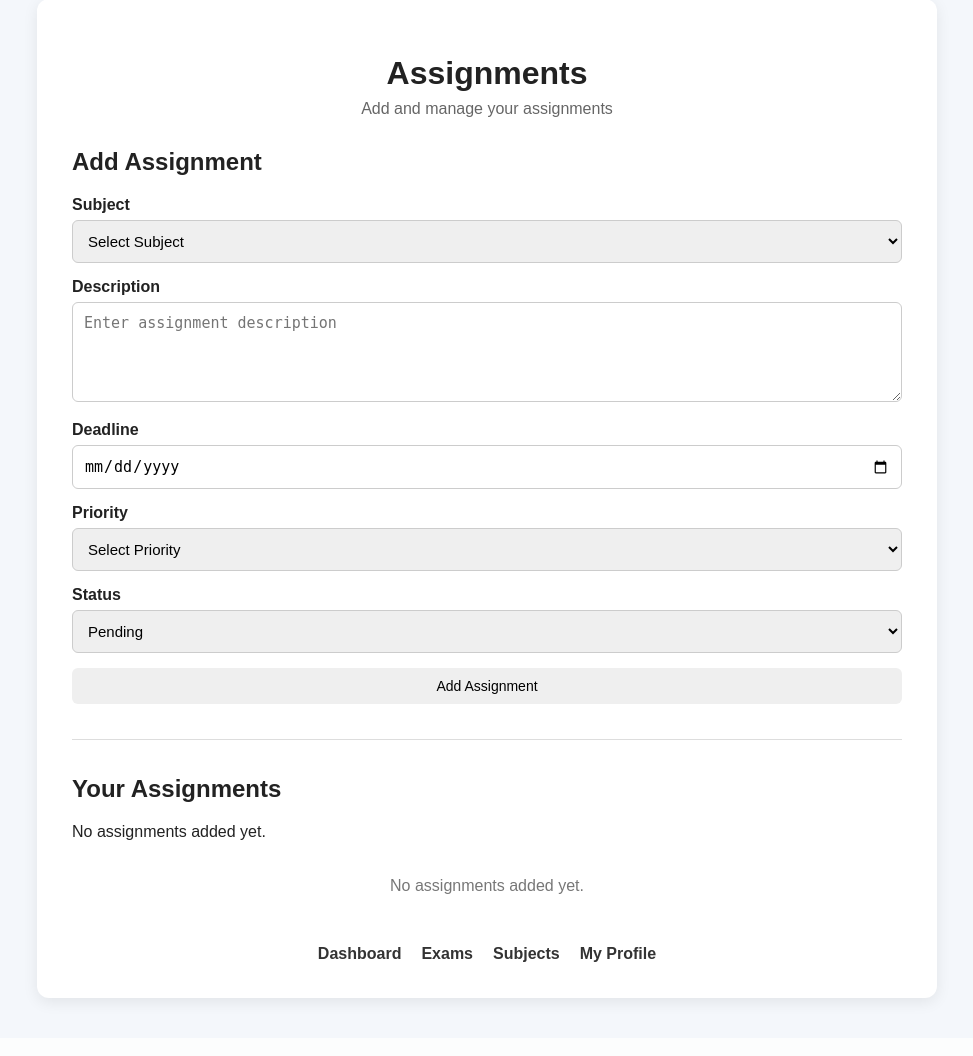
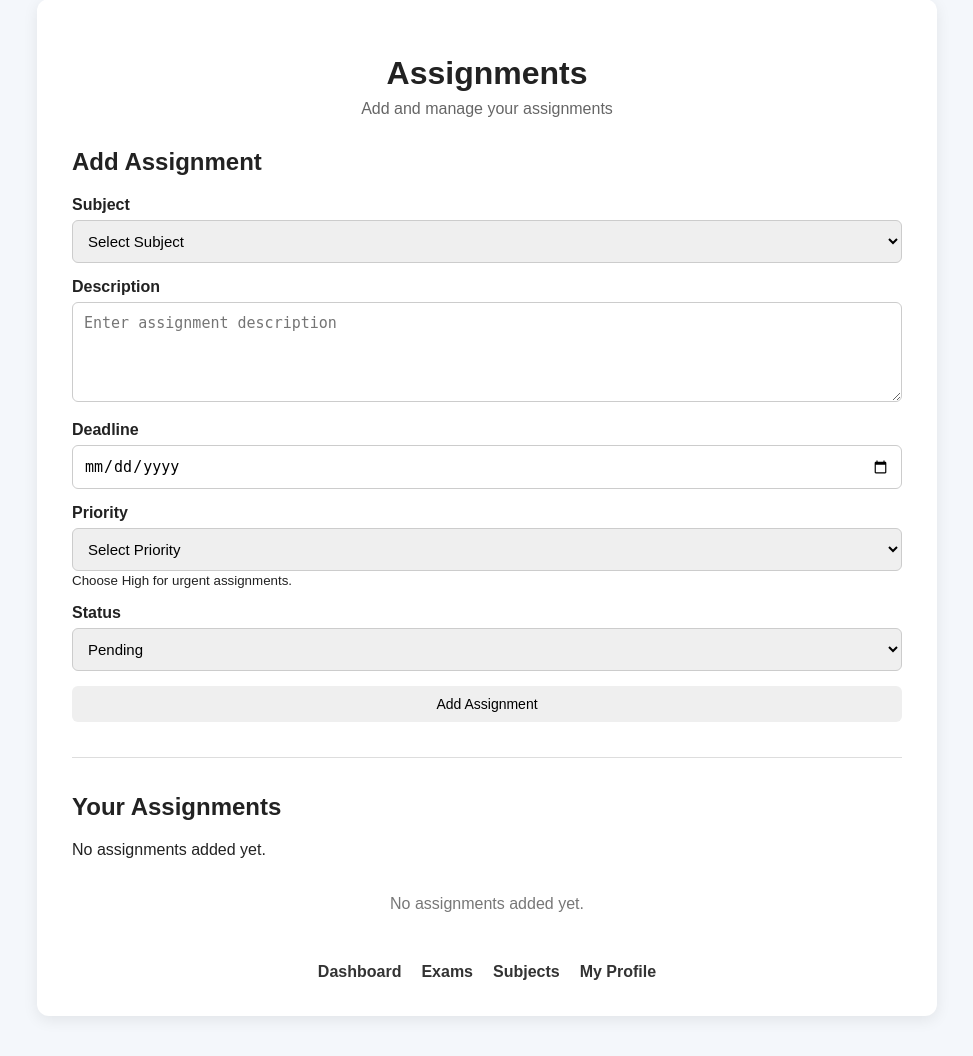
Before and after one commit to ganeshvibhuti30-prog/Student-Study-Planner, a Flask app: page /assignments in a window 1280 px wide. Shown: the part 41-1097 px from the top of the page, without its empty margins (153-1126 px from the left). Before the commit the page ends 1048 px from the top, so only its background shows below. Run offline with Flask 3, Linux system fonts and the light colour scheme; the visitor is signed in with stand-in values (Sample User, id 1); data that the repository does not hold is empty.

Commit message:
Add priority guidance to assignments

```diff
--- a/templates/assignments.html
+++ b/templates/assignments.html
@@ -112,6 +112,9 @@
                     </option>
 
                 </select>
+                <small>
+    Choose High for urgent assignments.
+</small>
 
 
                 <label for="status">
```
